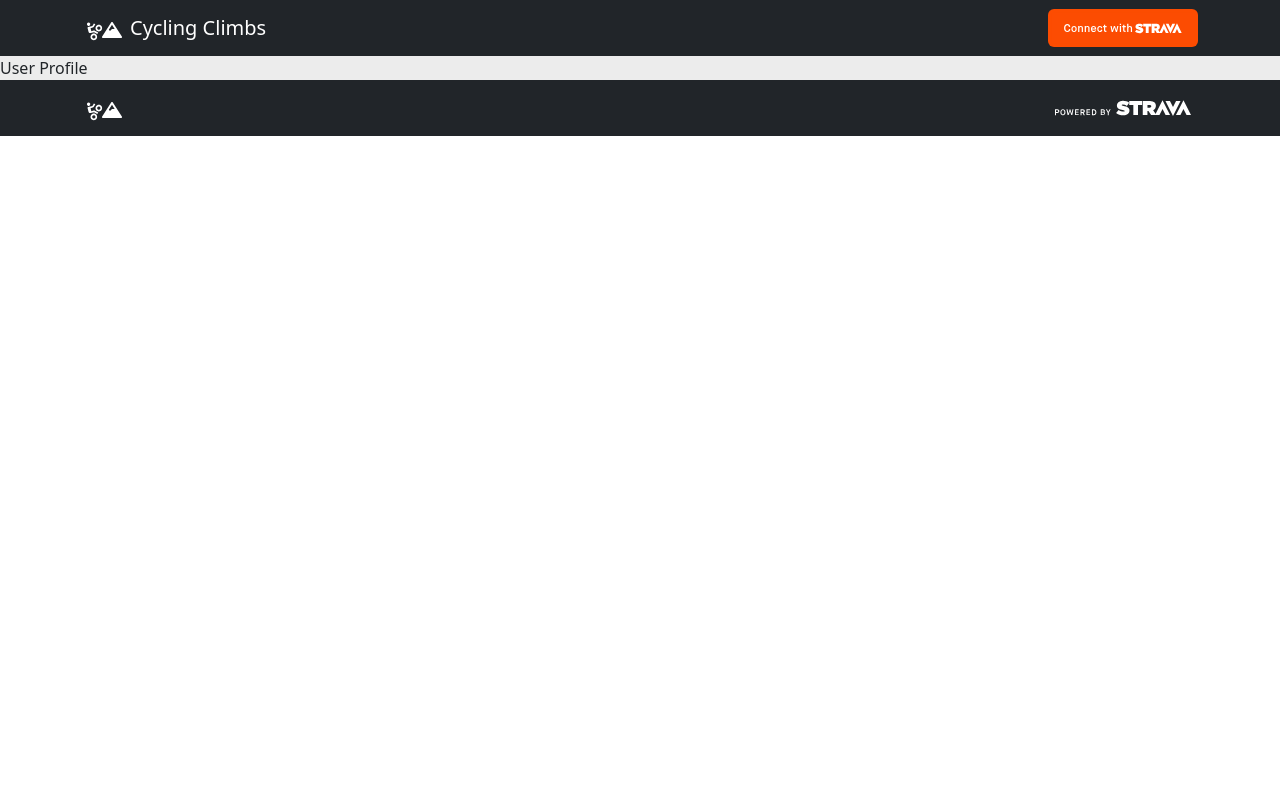
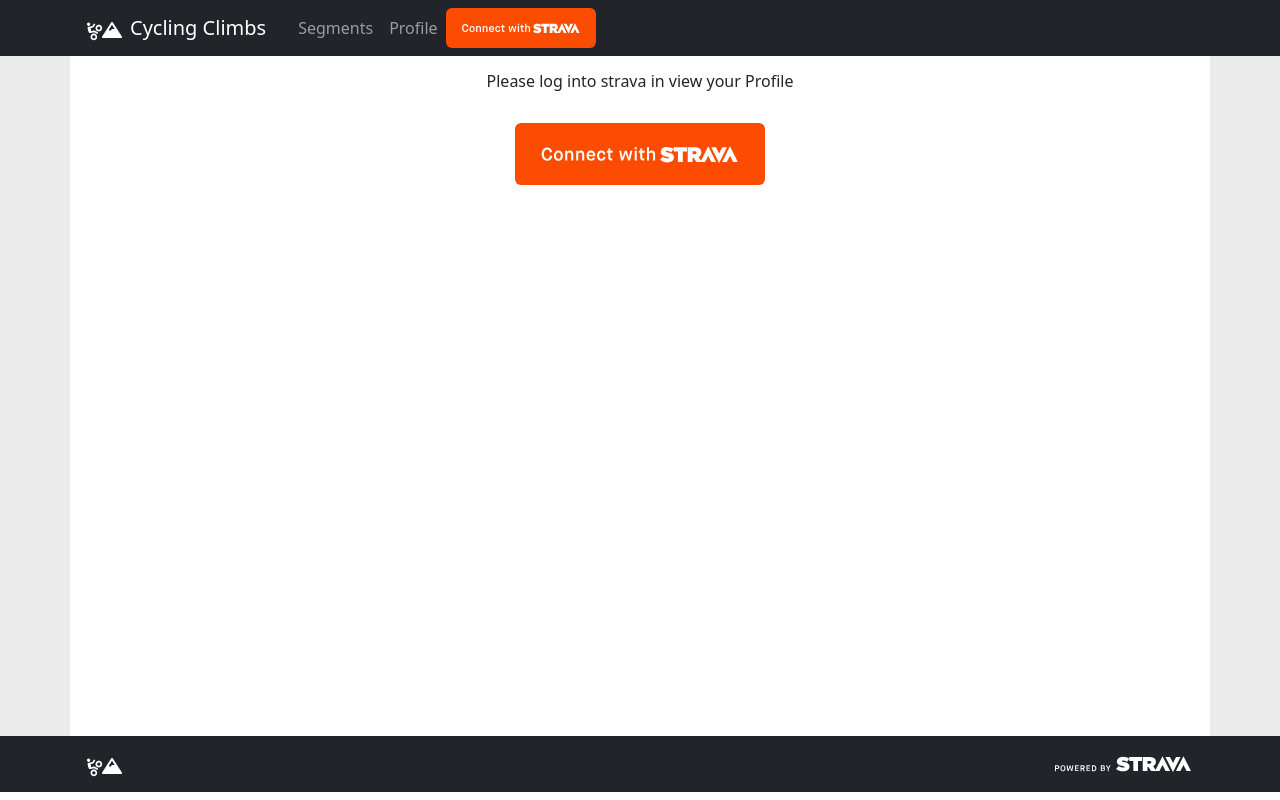
Before and after one commit to azimmerman17/cycling-climbing-app, a React (Create React App) app in the folder frontend-react/: page /profile in a window 1280 px wide. Built offline with nearby package versions, Linux system fonts and the light colour scheme; no server answers.

Commit message:
built profile the profile page

```diff
--- a/frontend-react/src/App.css
+++ b/frontend-react/src/App.css
@@ -101,3 +101,11 @@
   background-color: #212529;
   color: #fff;
 }
+
+.main-height {
+  min-height: 85vh;
+}
+
+.nav-height {
+  min-height: 5vh;
+}
--- a/frontend-react/src/App.jsx
+++ b/frontend-react/src/App.jsx
@@ -9,7 +9,8 @@
 
 
 const App = () => {
-  console.log(localStorage)
+  let pageHeight = window.innerHeight - 2 * 56
+  console.log(pageHeight)
 
   return (
     <div className="App">
--- a/frontend-react/src/Components/Footer.jsx
+++ b/frontend-react/src/Components/Footer.jsx
@@ -12,7 +12,7 @@
   else buttonWidth = '150px'
 
   return (
-    <Navbar bg="dark" variant="dark">
+    <Navbar bg="dark" variant="dark" className='nav-height'>
       <Container>
         <Navbar.Brand href="/">
           <BiCycling className='climb-logo'/>
--- a/frontend-react/src/Components/Navbar.jsx
+++ b/frontend-react/src/Components/Navbar.jsx
@@ -1,8 +1,9 @@
 import Container from 'react-bootstrap/Container'
 import Navbar from 'react-bootstrap/Navbar'
+import Nav from 'react-bootstrap/Nav';
+import NavDropdown from 'react-bootstrap/NavDropdown';
 import Dropdown from 'react-bootstrap/Dropdown';
 import DropdownButton from 'react-bootstrap/DropdownButton';
-import SplitButton from 'react-bootstrap/SplitButton';
 import { BiCycling } from 'react-icons/bi'
 import { FaMountain } from 'react-icons/fa'
 import Image from 'react-bootstrap/Image';
@@ -38,45 +39,20 @@
 
   const stravaConnection = (user) => {
     if (user) {
-      // build out later
-      const { profile_pic_medium } = user
-
       return (
-        <Dropdown data-bs-theme="dark">
-          <DropdownButton
-            align={'end'}
-            key={'end'}
-            title={
-              <Image style={{maxHeight: '40px' }} className='m-0' src={`http://${profile_pic_medium}`} alt='Welcome' roundedCircle />
-            }
-            className='p-0 m-0'
-            variant='dark'
-            size='sm'
-          >
-            <Dropdown.Item href="/profile">
-              <small>
-                Profile
-              </small>
-            </Dropdown.Item>
-            <Dropdown.Item href="/" onClick={e => handleLogout(e)}>
-              <small>
-                Logout
-              </small>
-            </Dropdown.Item>
-          </DropdownButton>
-        </Dropdown>
+        <Nav.Link href='/profile' onClick={e => handleLogout(e)}>Logout</Nav.Link>
       )
     } else if (user === null) {
       return (
-        <Button id='connect-strava' className='border-0 m-0 p-0' onClick={e => handleLogin(e)}>
-          <Image  style={{width: buttonWidth}} className='m-0' src={ConnectStrava} alt='Connect with Strava' rounded />
-        </Button>
+          <Button id='connect-strava' className='border-0 m-0 p-0' onClick={e => handleLogin(e)}>
+            <Image  style={{width: buttonWidth}} className='m-0' src={ConnectStrava} alt='Connect with Strava' rounded />
+          </Button>
       )
     }
   }
 
   return (
-    <Navbar bg="dark" variant="dark">
+    <Navbar bg="dark" variant="dark" className='nav-height' collapseOnSelect expand="md">
       <Container>
         <Navbar.Brand href="/">
           <BiCycling className='climb-logo'/>
@@ -85,7 +61,15 @@
           Cycling Climbs
         </span>
         </Navbar.Brand>
-        {stravaConnection(currentUser)}
+        <Navbar.Toggle aria-controls="basic-navbar-nav" />
+        <Navbar.Collapse id="basic-navbar-nav">
+          <Nav>
+            <Nav.Link href='/segment'>Segments</Nav.Link>
+            <Nav.Link href='/profile'>Profile</Nav.Link>
+            {stravaConnection(currentUser)}
+          </Nav>
+        </Navbar.Collapse>
+
       </Container>
     </Navbar>
 
--- a/frontend-react/src/Components/Profile.jsx
+++ b/frontend-react/src/Components/Profile.jsx
@@ -1,9 +1,91 @@
+import { useContext } from "react"
+import Button from 'react-bootstrap/Button';
+import Image from 'react-bootstrap/Image';
+import Container from "react-bootstrap/Container";
+import Row from "react-bootstrap/Row";
+import Col from "react-bootstrap/Col";
+
+
+
+import { CurrentUser } from "../Context/CurrentUser"
+import ConnectStrava from '../Logos/ConnectStrava.svg'
+
 const Profile = () => {
-  return (
-    <div>
-      User Profile
-    </div>
-  )
+  const { currentUser } = useContext(CurrentUser)
+
+  let buttonWidth
+  if (window.innerWidth < 600) buttonWidth = '200px'
+  else buttonWidth = '250px'
+
+  const handleLogin = async (e) => {
+    e.preventDefault()
+
+    const redirectUri = 'http://localhost:8080/auth/strava/return'
+    const scope = 'read_all,profile:read_all,profile:write,activity:read_all'
+    const responseType = 'code'
+
+    window.location = `http://www.strava.com/oauth/authorize?client_id=52719&response_type=${responseType}&redirect_uri=${redirectUri}&approval_prompt=force&scope=${scope}`
+  }
+
+  if (currentUser === null) {
+    return (
+      <Container className="bg-white main-height">
+        <Row style={{width: '100%', margin: 'auto'}}>
+          <h6 className="my-3 text-center" >
+            Please log into strava in view your Profile
+          </h6>
+        </Row>
+        <Row style={{width: '100%', margin: 'auto'}}>
+          <Button style={{width: buttonWidth, margin: 'auto'}} id='connect-strava' className='border-0 my-3 p-0' onClick={e => handleLogin(e)}>
+            <Image style={{width: buttonWidth}} className='m-0' src={ConnectStrava} alt='Connect with Strava' rounded />
+          </Button>
+        </Row>
+      </Container>
+    )
+  } else if (currentUser === undefined) return null
+  else {
+    const { first_name , ftp, last_name, profile_pic, sex, strava_id, weight, height, prefer_units } = currentUser
+
+    return (
+      <Container className='main-height p-3' >
+        <Row className="m-3">
+          <Image style={{width: '50%', margin: 'auto'}}  src={`http://${profile_pic}`} alt="profile picture" roundedCircle/>
+        </Row>
+        <Row>
+          <Col>{first_name && last_name ? <h5 className="text-center">{first_name} {last_name}</h5> : null}</Col>
+        </Row>
+        <Row>
+          <Col xs={3} className="p-2 m-2 shadow rounded text-center">
+            <h6>{ftp ? ftp : 'N/A'} W</h6>
+            <small className="disclaimer">FTP</small>
+          </Col>
+          <Col  xs={3} className="p-2 m-2 shadow rounded text-center">
+            <h6>{weight ? weight.toFixed(1) : 'N/A'} {prefer_units === 'Imperial' ? 'lb' : 'kg'}</h6>
+            <small className="disclaimer">WEIGHT</small>
+          </Col>
+          <Col xs={3} className="p-2 m-2 shadow rounded text-center">
+            <h6>{height ? height : 'N/A'}</h6>
+            <small className="disclaimer">HEIGHT</small>
+          </Col>
+          <Col xs={3} className="p-2 m-2 shadow rounded text-center">
+            <h6>{sex ? sex : 'N/A'}</h6>
+            <small className="disclaimer">SEX</small>
+          </Col>
+          <Col xs={3} className="p-2 m-2 shadow rounded text-center">
+            <h6>{prefer_units}</h6>
+            <small className="disclaimer">UNITS</small>
+          </Col>
+          <Col xs={3} className="p-2 m-2 shadow rounded text-center">
+          <h6>{strava_id ? strava_id : 'N/A'}</h6>
+            <small className="disclaimer">STRAVA ID</small>
+          </Col>
+        </Row>
+        <Row>
+          <p className="text-center disclaimer">If any of this data needs to be edited, please do so on your Strava Profile.</p>
+        </Row>
+      </Container>
+    )
+  }
 }
 
 export default Profile
```
Also changed, not shown: 1 other file (tests, documents, lock files or other folders). Lines whose indentation alone changed are shown as unchanged.
